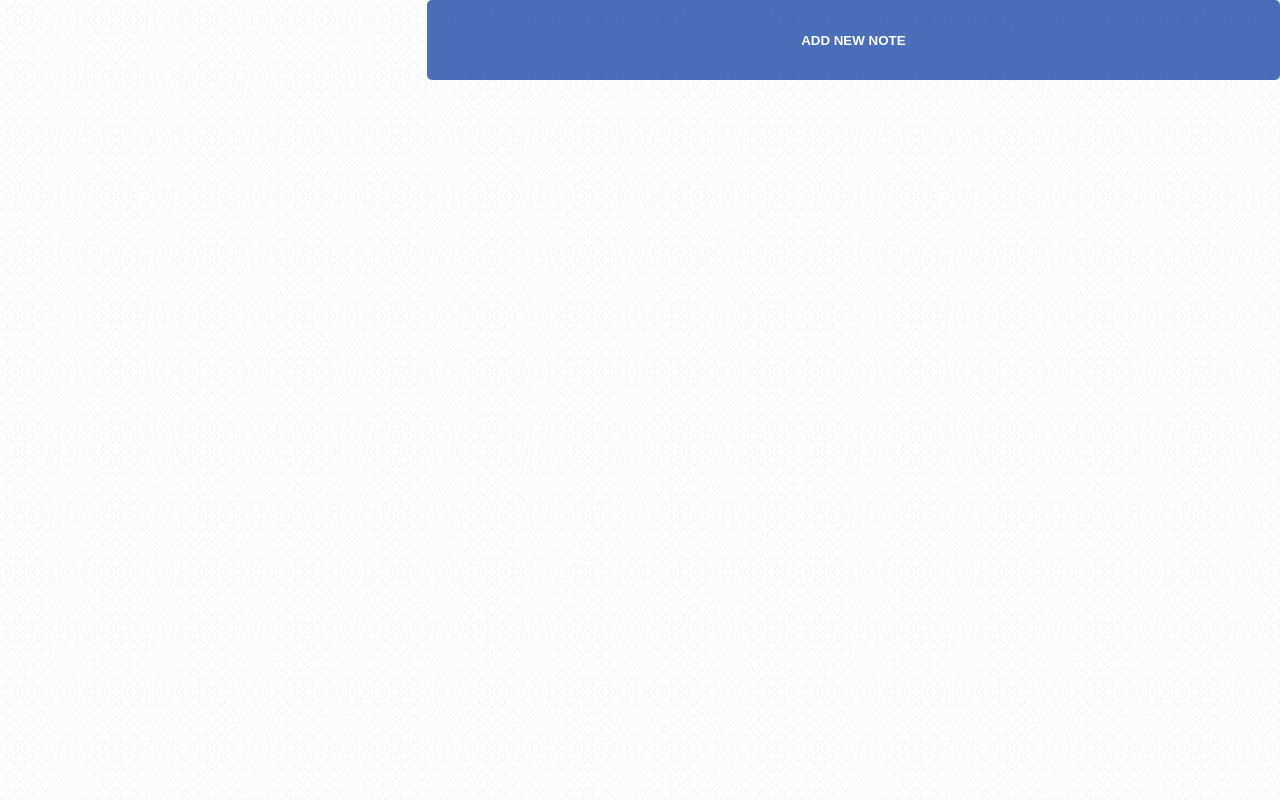
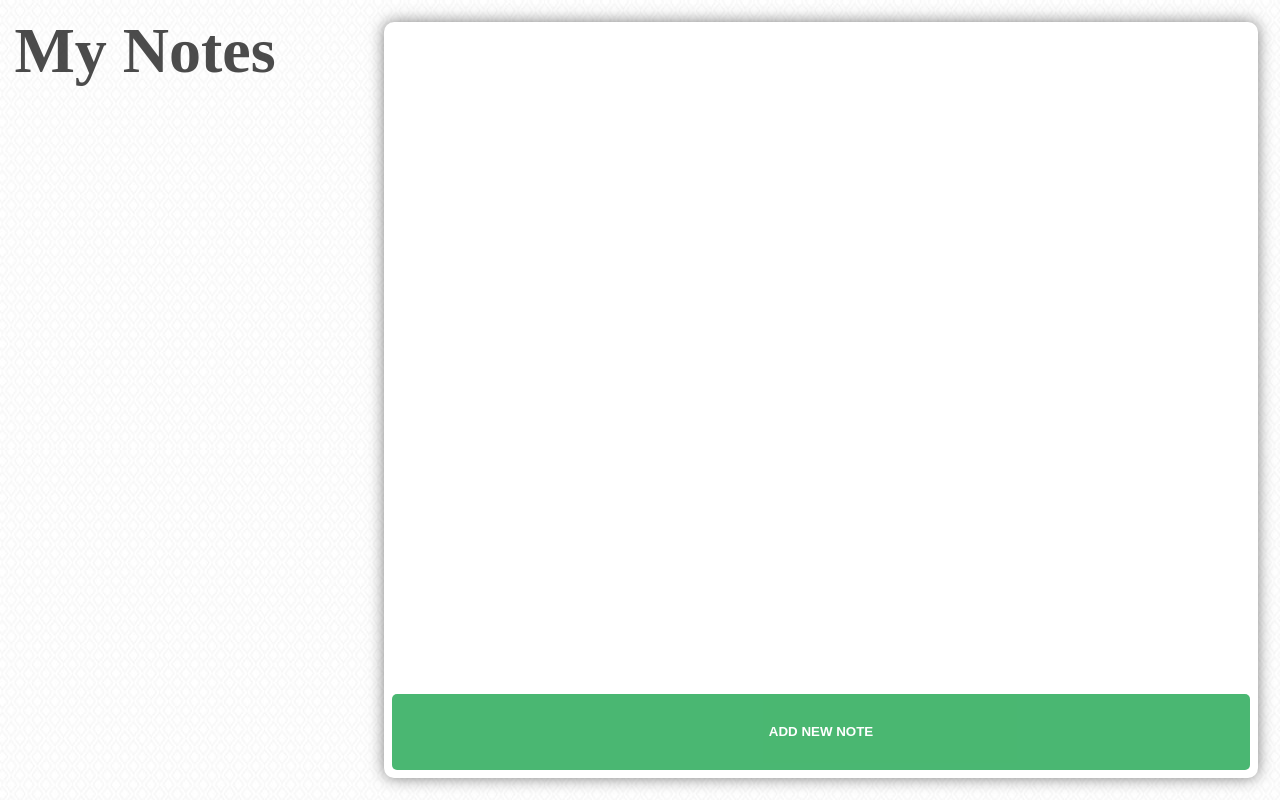
Before and after one commit to sensactive/notes, a Vue app: page / in a window 1280 px wide. Built offline with nearby package versions, Linux system fonts and the light colour scheme.

Commit message:
styles and grid for main page

```diff
--- a/src/App.vue
+++ b/src/App.vue
@@ -1,5 +1,5 @@
 <template lang="pug">
-  #app
+  #app.h-100.black
     router-view
 </template>
 
--- a/src/_scss/common.scss
+++ b/src/_scss/common.scss
@@ -1,7 +1,24 @@
+@import "palette";
+
 body {
   background: url("/images/background/background1.png");
   height: 100vh;
   margin: 0;
+  padding: .5vw;
+  box-sizing: border-box;
+}
+
+.w {
+  &-25 { width: 25%; }
+  &-50 { width: 50%; }
+  &-75 { width: 75%; }
+  &-100 { width: 100%; }
+}
+.h {
+  &-25 { height: 25%; }
+  &-50 { height: 50%; }
+  &-75 { height: 75%; }
+  &-100 { height: 100%; }
 }
 
 .screen-horizontal {
@@ -37,6 +54,8 @@ body {
 }
 
 .layout-sc {
+  .uc { text-transform: uppercase!important; }
+  .lc { text-transform: lowercase!important; }
   input:not([type='checkbox']), textarea {
     border-radius: 5px;
     outline: none;
@@ -61,7 +80,7 @@ body {
     }
   }
   button {
-    background: rgb(40, 83, 170);
+    background: $purple-blue;
     border: none;
     border-radius: 5px;
     text-transform: uppercase;
@@ -94,16 +113,4 @@ body {
     &-c { align-items: center; }
     &-e { align-items: flex-end; }
   }
-  .w {
-    &-25 { width: 25%; }
-    &-50 { width: 50%; }
-    &-75 { width: 75%; }
-    &-100 { width: 100%; }
-  }
-  .h {
-    &-25 { height: 25%; }
-    &-50 { height: 50%; }
-    &-75 { height: 75%; }
-    &-100 { height: 100%; }
-  }
 }
--- a/src/_scss/index.scss
+++ b/src/_scss/index.scss
@@ -1,2 +1,3 @@
 @import "common";
 @import "override";
+@import "palette";
--- /dev/null
+++ b/src/_scss/palette.scss
@@ -0,0 +1,7 @@
+$purple-blue: rgb(40, 83, 170);
+$green: #28aa57;
+
+.bg-purple-blue { background: $purple-blue!important; }
+.bg-green { background: $green!important; }
+
+.black { color: rgba(0, 0, 0, .7) }
--- a/src/components/Layout.vue
+++ b/src/components/Layout.vue
@@ -1,5 +1,5 @@
 <template lang="pug">
-  .layout-sc
+  .layout-sc.h-100
     router-view
 </template>
 
--- a/src/components/notes/List.vue
+++ b/src/components/notes/List.vue
@@ -1,12 +1,12 @@
 <template lang="pug">
-  .note-list-sc
-    button(@click="openEdit") Add New Note
+  .note-list-sc.m-3.p-2
     .note-list
       .note-list__item(v-for="(note, index) in notes" :key="index")
-        .note-list__item-title.h1 {{ note.name }}
+        .note-list__item-title.h0.uc {{ note.name }}
           button(@click="openEdit($event, index)") Edit
         .note-list__item-todos
           .note-todo(v-for="(todo, index) in note.todoList") {{ todo.text }}
+    button.bg-green.mt-1(@click="openEdit") Add New Note
 </template>
 
 <script>
@@ -34,7 +34,10 @@ export default {
 <style lang="scss">
   .note-list-sc {
     display: grid;
-    grid-template-rows: 10vh 1fr;
+    grid-template-rows: 1fr 10vh;
+    border-radius: 10px;
+    box-shadow: 0 0 15px rgba(0, 0, 0, 0.5);
+    background: white;
     .note-list {
       display: grid;
       &__item {
--- a/src/pages/Main.vue
+++ b/src/pages/Main.vue
@@ -1,6 +1,6 @@
 <template lang="pug">
-  .main-page-sc
-    div
+  .main-page-sc.h-100
+    .title.p-2 My Notes
     note-list
 </template>
 
@@ -14,8 +14,14 @@ export default {
 </script>
 
 <style lang="scss">
-  .main-page-sc {
-    display: grid;
-    grid-template-columns: 1fr 2fr;
+  .screen-horizontal {
+    .main-page-sc {
+      display: grid;
+      grid-template-columns: 1fr 2.5fr;
+      .title {
+        font-size: 5vw;
+        font-weight: 700;
+      }
+    }
   }
 </style>
```
